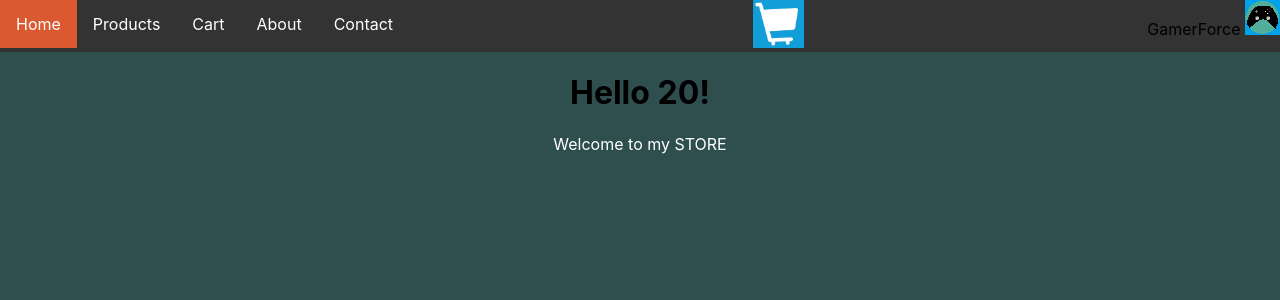
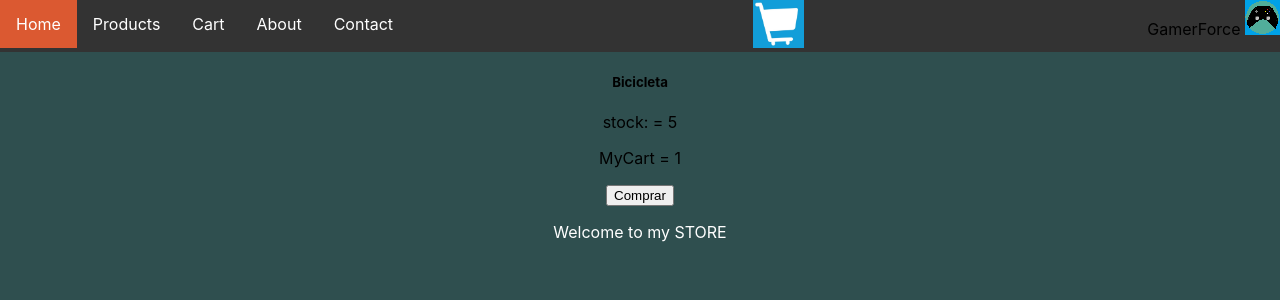
Before and after one commit to Adriano-FER/React-Coderhouse, a React (Create React App) app: page / in a window 1280 px wide. Shown: the top 300 px of the page. Built offline with nearby package versions, Linux system fonts and the light colour scheme.

Commit message:
Item Counter

```diff
--- /dev/null
+++ b/src/components/ItemListContainer/ItemCount.jsx
@@ -0,0 +1,25 @@
+import { useState } from 'react';
+
+
+export default function ItemCount({stock, initial, onAdd, nombre}){
+    const [Stock, setStock] = useState(stock)
+    const [Final, setBuy] = useState(initial)
+
+    function buyFromStock() {
+      if(Stock !== 0){
+        setStock(Number(Stock) - Number(onAdd));
+        setBuy(Number(Final) + Number(onAdd))
+      }
+
+      }
+
+
+    return (
+      <div>
+      <h5>{nombre}</h5>
+     <p> stock: = {Stock} </p>
+     <p> MyCart = {Final} </p>
+     <button onClick={buyFromStock}>Comprar</button>
+      </div>
+      )
+    }
--- a/src/components/ItemListContainer/ItemListContainer.js
+++ b/src/components/ItemListContainer/ItemListContainer.js
@@ -1,21 +1,19 @@
 import { useState } from 'react';
 import React from 'react';
 import './style.css';
+import ItemCount from "./ItemCount.jsx"
 
-const Hello = ({ counter }) => {
-  return <h1>Hello {counter}!</h1>;
-};
+
 
 export default function ItemListContainer() {
-  const [counter, setCounter] = useState(20);
 
-  const handleClick = () => {
-    setCounter(counter + 10);
-  };
+
+
 
   return (
-    <div onClick={handleClick} className="App">
-      <Hello counter={counter} />
+    <div className="App">
+
+      <ItemCount stock="5" initial="1" onAdd="1" nombre="Bicicleta" />
       <p className="whitetxt">Welcome to my STORE</p>
     </div>
   );
```
